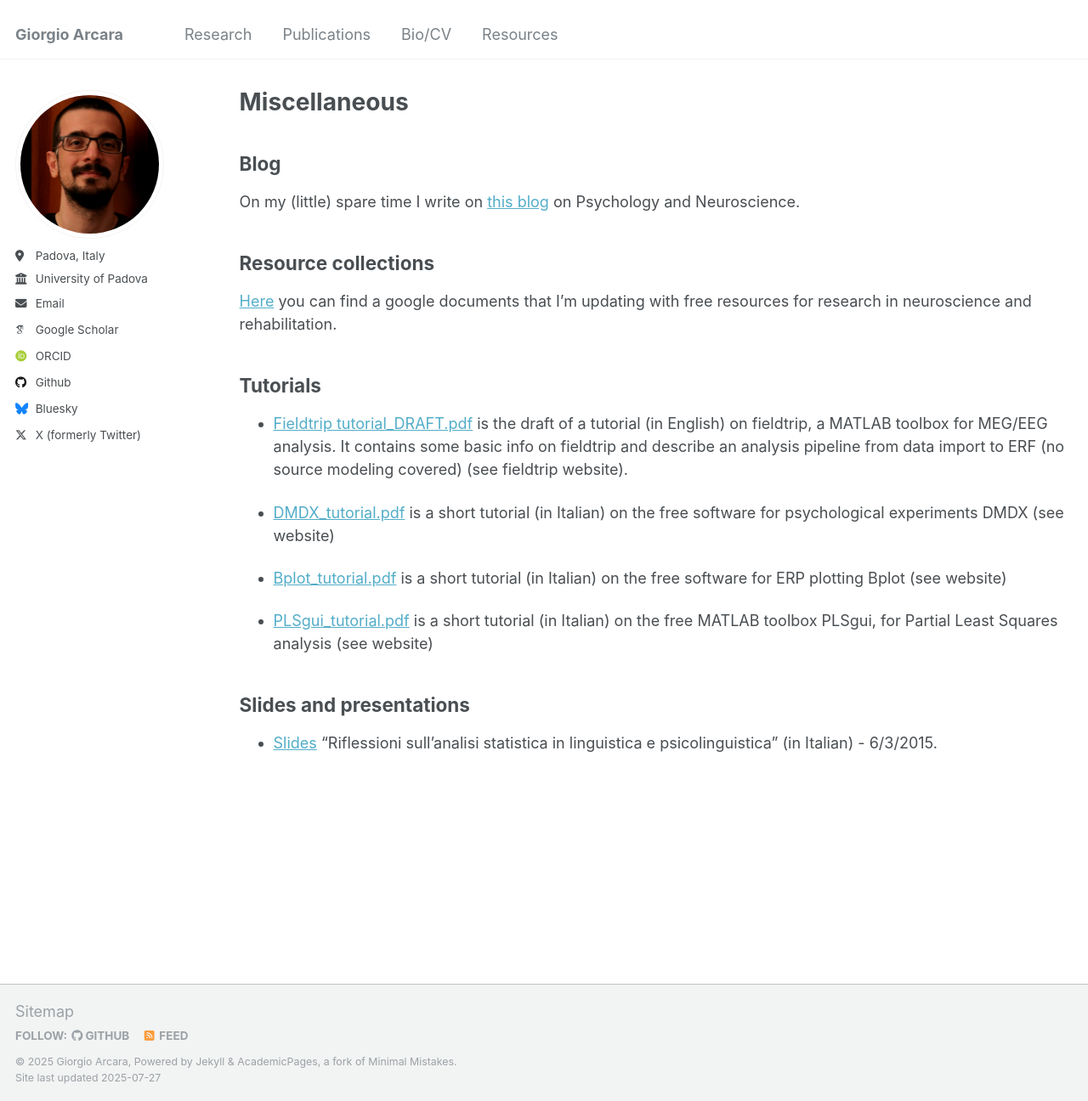
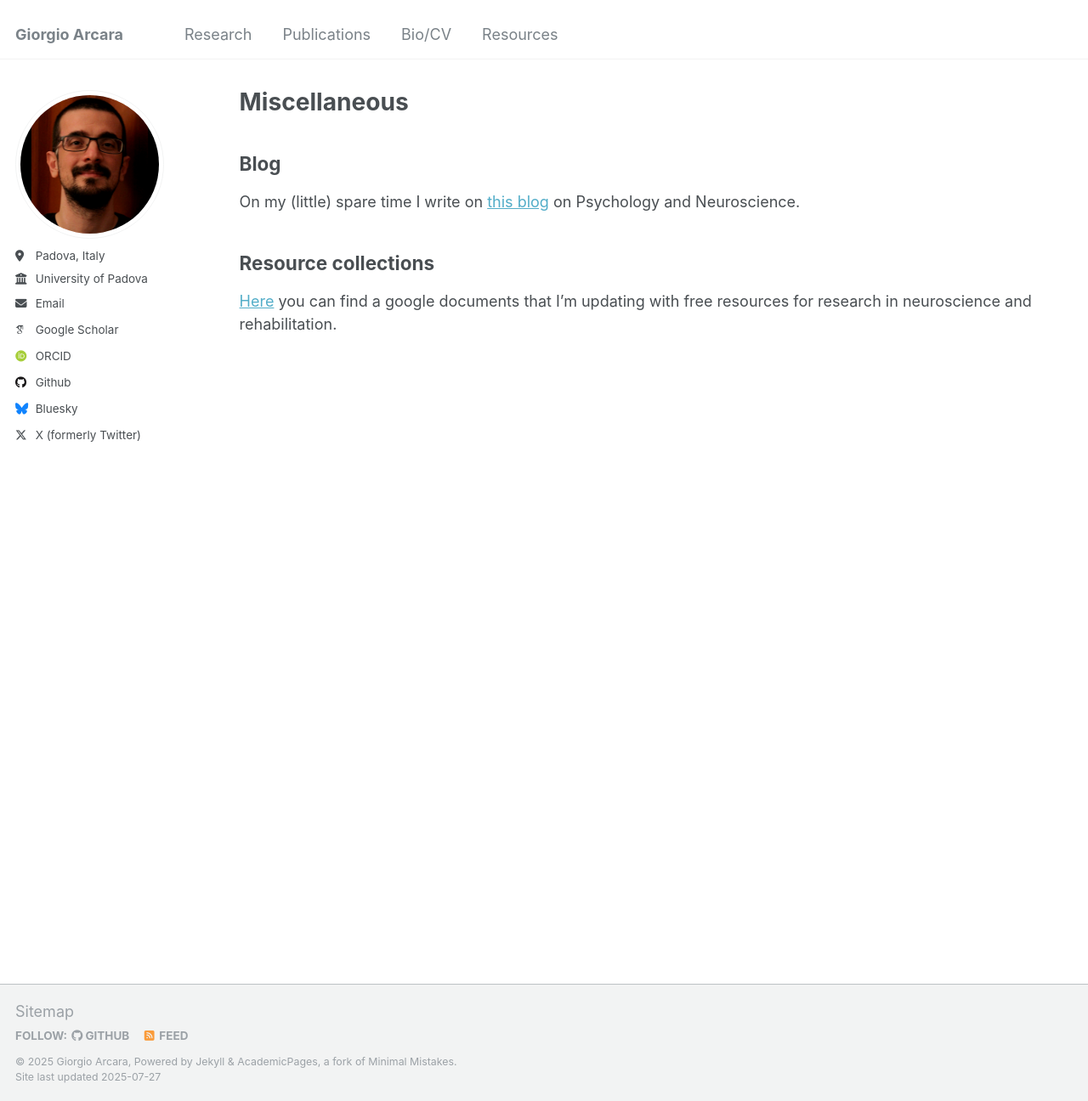
Before and after one commit to giorgioarcara/giorgioarcara.github.io, a Jekyll site: the page built from _pages/misc.md, in a window 1280 px wide and 1296 px high. Shown: the whole window at 85% size. Built offline with Jekyll 4.4.1, drawn with Linux system fonts in a browser that asks for light colours; some web fonts are replaced.

Commit message:
updated misc page

```diff
--- a/_pages/misc.md
+++ b/_pages/misc.md
@@ -15,18 +15,3 @@ On my (little) spare time I write on [this blog](https://psyresblog.wordpress.co
 ## Resource collections
 
 [Here](https://docs.google.com/document/d/16wmZTziPXHgrrvO86CueplVH8PqM2-lK8WdnHmut1f0/edit#heading=h.hy9m52ve721k) you can find a google documents that I'm updating with free resources for research in neuroscience and rehabilitation.
-
-
-## Tutorials
-
-- [Fieldtrip tutorial_DRAFT.pdf](files/Fieldtrip tutorial_DRAFT.pdf) is the draft of a tutorial (in English) on fieldtrip, a MATLAB toolbox for MEG/EEG analysis. It contains some basic info	 on fieldtrip and describe an analysis pipeline from data import to ERF (no source modeling covered) (see fieldtrip website).
-
-- [DMDX_tutorial.pdf](/files/DMDX_tutorial.pdf) is a short tutorial (in Italian) on the free software for psychological experiments DMDX (see website)
-
-- [Bplot_tutorial.pdf](/files/Bplot_tutorial.pdf) is a short tutorial (in Italian) on the free software for ERP plotting Bplot (see website)
-
-- [PLSgui_tutorial.pdf](/files/PLSgui_tutorial.pdf) is a short tutorial (in Italian) on the free MATLAB toolbox PLSgui, for Partial Least Squares analysis (see website)
-
-
-## Slides and presentations
-- [Slides](/files/Arcara Seminario Linguistica.pdf) "Riflessioni sull'analisi statistica in linguistica e psicolinguistica" (in Italian) - 6/3/2015.
```
